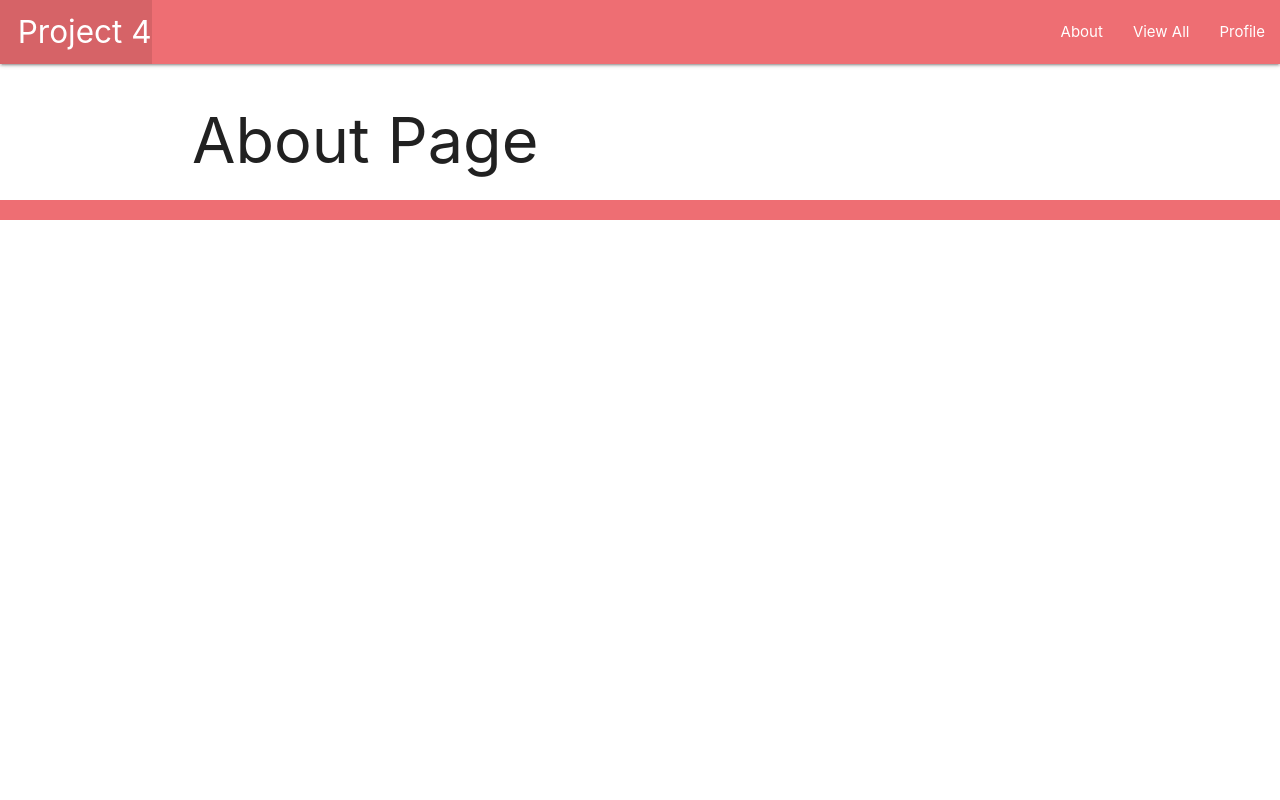
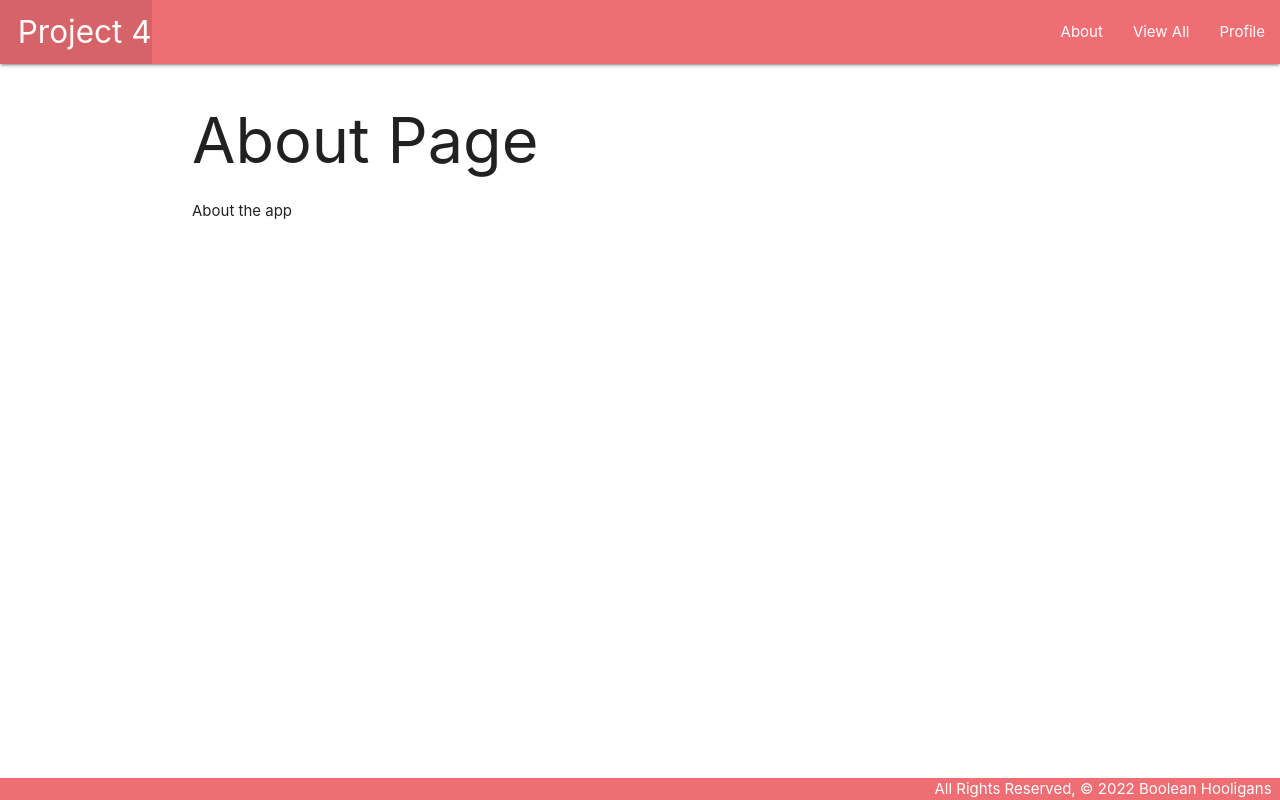
Before and after one commit to Boolean-Hooligans-DjangoApp/Boolean-Fitness-, a Django app: page /about/ in a window 1280 px wide. Run offline with Django 4.2, Linux system fonts and the light colour scheme.

Commit message:
committed change

```diff
--- /dev/null
+++ b/main_app/static/css/style.css
@@ -0,0 +1,14 @@
+body {
+    display: flex;
+    min-height: 100vh;
+    flex-direction: column;
+  }
+
+  main {
+    flex: 1 0 auto;
+  }
+
+  footer.page-footer {
+    padding-top: 0;
+    text-align: right;
+  }
--- a/main_app/templates/about.html
+++ b/main_app/templates/about.html
@@ -1,4 +1,5 @@
 {% extends 'base.html' %}
 {% block content %}
 <h1>About Page</h1>
+<p>About the app</p>
 {% endblock %}
--- a/main_app/templates/base.html
+++ b/main_app/templates/base.html
@@ -7,7 +7,7 @@
         <meta http-equiv="X-UA-Compatible" content="ie=edge">
         <title>Boolean Fitness</title>
         <link rel="stylesheet" href="https://cdnjs.cloudflare.com/ajax/libs/materialize/1.0.0/css/materialize.min.css">
-
+        <link rel="stylesheet" type="text/css" href="{% static 'css/style.css' %}">
 
     </head>
     <body>
```
